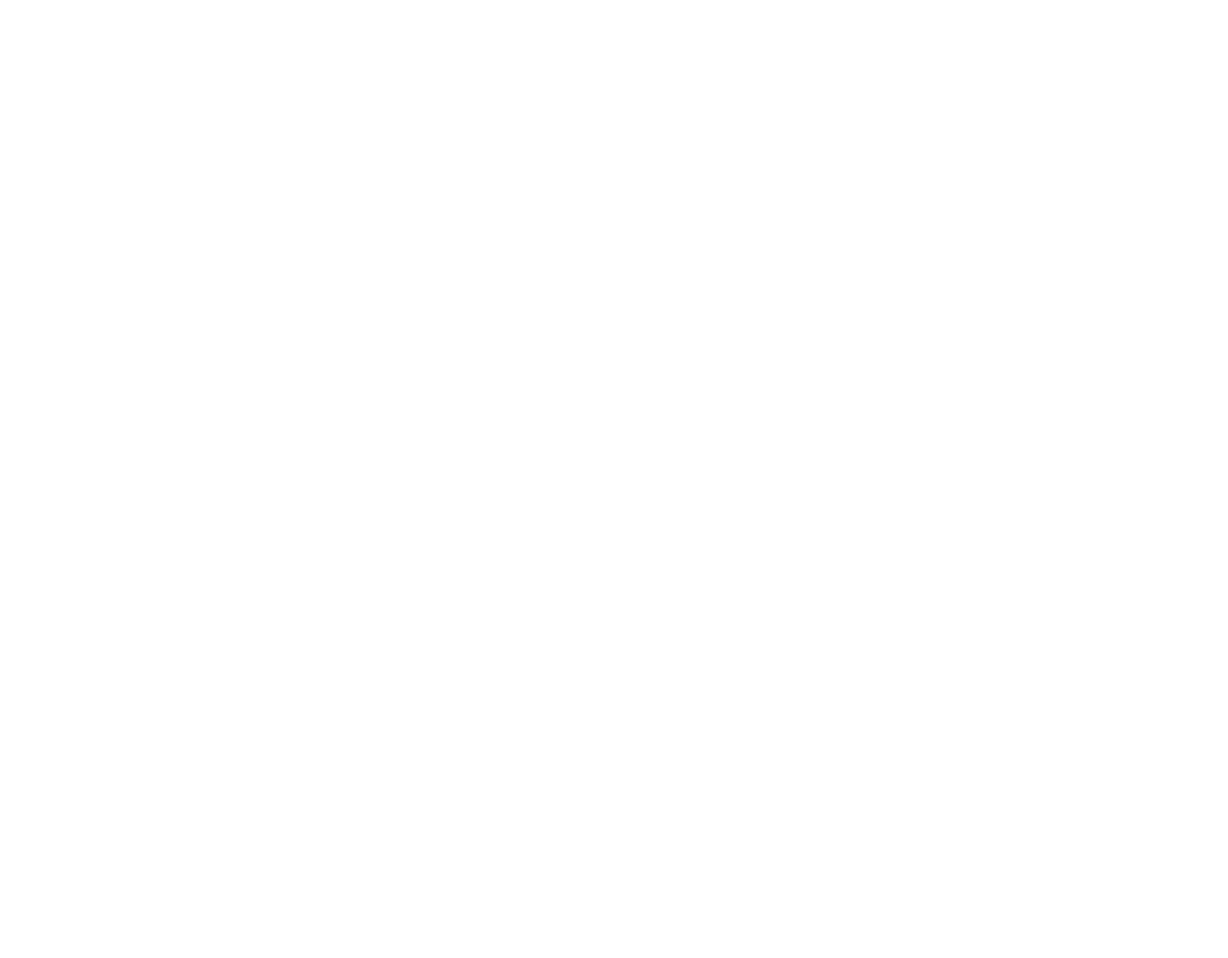
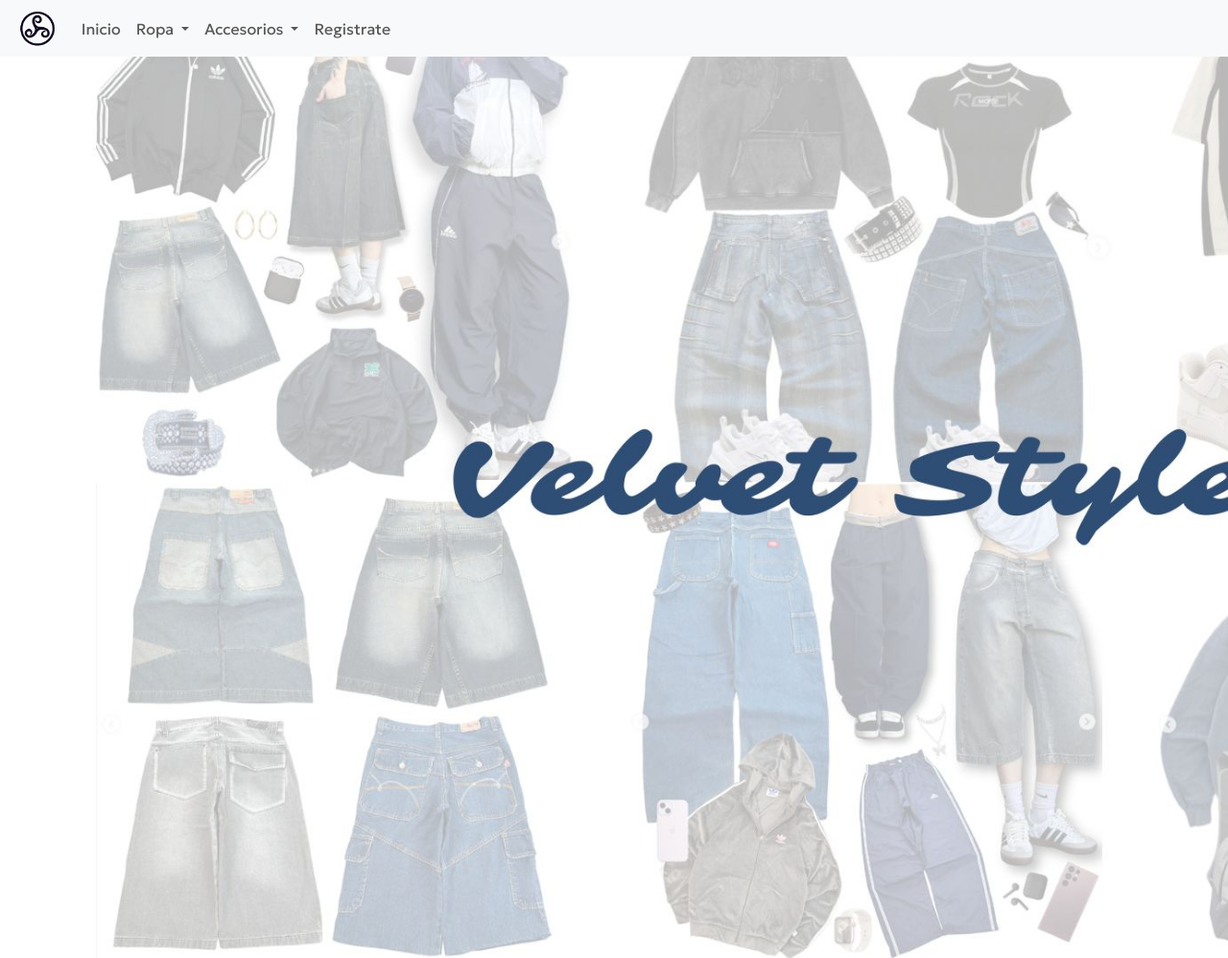
Before and after one commit to avrugoncalves/TP3_Goncalves_Jans, a plain HTML site: page index.html in a window 1280 px wide. Shown: the whole page at 96% size. Before the commit the page ends 800 px from the top, so only its background shows below. Drawn offline with nearby package versions, Linux system fonts and the light colour scheme.

Commit message:
terminé el header de la página inicial

```diff
--- a/css/main-style.css
+++ b/css/main-style.css
@@ -0,0 +1,51 @@
+*{
+    margin: 0;
+    padding: 0;
+    font-family: "Geologica", sans-serif;
+}
+
+#cont-rows{
+    margin: 0;
+    padding: 0;
+}
+#logo-nav{
+    width: 6%;
+    height: 6%;
+}
+.banner {
+    background-image: url('../assets/imagenes/fondo-header.PNG');
+    object-fit: cover;
+    background-size: cover;
+    height: 1000px;
+    position: relative;
+}
+#elementos-menu{
+    border-radius: 9%;
+    transition: background-color 0.7s ease;
+}
+#elementos-menu:hover{
+    background-color: rgb(201, 201, 201);
+}
+
+.nav-item.dropdown:hover .dropdown-menu {
+    display: block;
+    margin-top: 0;
+}
+
+.dropdown-menu {
+    background-color: rgb(248, 249, 250);
+    margin-top: 0;
+    transition: opacity 0.3s ease;
+    opacity: 0;
+}
+.dropdown-item{
+    background-color: rgb(248, 249, 250);
+    transition: background-color 0.5s ease;
+}
+.dropdown-item:hover{
+    background-color:rgb(201, 201, 201);
+}
+
+.dropdown:hover .dropdown-menu {
+    opacity: 1;
+}
--- a/index.html
+++ b/index.html
@@ -1,6 +1,9 @@
 <!DOCTYPE html>
 <html lang="en">
 <head>
+    <link rel="preconnect" href="https://fonts.googleapis.com">
+    <link rel="preconnect" href="https://fonts.gstatic.com" crossorigin>
+    <link href="https://fonts.googleapis.com/css2?family=Geologica:wght@100..900&display=swap" rel="stylesheet">
     <link rel="icon" href="assets/iconos/logo marca.png">
     <link href="https://cdn.jsdelivr.net/npm/bootstrap@5.3.3/dist/css/bootstrap.min.css" rel="stylesheet" integrity="sha384-QWTKZyjpPEjISv5WaRU9OFeRpok6YctnYmDr5pNlyT2bRjXh0JMhjY6hW+ALEwIH" crossorigin="anonymous">
     <script src="https://cdn.jsdelivr.net/npm/bootstrap@5.3.3/dist/js/bootstrap.bundle.min.js" integrity="sha384-YvpcrYf0tY3lHB60NNkmXc5s9fDVZLESaAA55NDzOxhy9GkcIdslK1eN7N6jIeHz" crossorigin="anonymous"></script>
@@ -9,7 +12,50 @@
     <meta name="viewport" content="width=device-width, initial-scale=1.0">
     <title>Velvet Style</title>
 </head>
-<body>
-
+<body >
+    <header>
+        <div class="row container-fluid" id="cont-rows">
+            <div class="col-lg-12 col-md-12 col-sm-12" id="cont-rows">
+                <div class="banner col-lg-12 col-md-12 col-sm-12">
+                    <nav class="navbar navbar-expand-lg navbar-light bg-light">
+                        <img id="logo-nav" src="assets/iconos/logo marca.png" alt="Logo Velvet">
+                        <button class="navbar-toggler" type="button" data-bs-toggle="collapse" data-bs-target="#navbarNav" aria-controls="navbarNav" aria-expanded="false" aria-label="Toggle navigation">
+                            <span class="navbar-toggler-icon"></span>
+                        </button>
+                        <div class="collapse navbar-collapse" id="navbarNav">
+                            <ul class="navbar-nav">
+                                <li class="nav-item" id="elementos-menu">
+                                    <a class="nav-link" href="#">Inicio</a>
+                                </li>
+                                <li class="nav-item dropdown" id="elementos-menu">
+                                    <a class="nav-link dropdown-toggle" href="#" id="navbarDropdown" role="button" data-bs-toggle="dropdown" aria-expanded="false">
+                                        Ropa
+                                    </a>
+                                    <ul class="dropdown-menu">
+                                        <li><a class="dropdown-item" href="#">Remeras</a></li>
+                                        <li><a class="dropdown-item" href="#">Pantalones</a></li>
+                                        <li><a class="dropdown-item" href="#">Buzos</a></li>
+                                    </ul>
+                                </li>
+                                <li class="nav-item dropdown" id="elementos-menu">
+                                    <a class="nav-link dropdown-toggle" href="#" id="navbarDropdown" role="button" data-bs-toggle="dropdown" aria-expanded="false">
+                                        Accesorios
+                                    </a>
+                                    <ul class="dropdown-menu">
+                                        <li><a class="dropdown-item" href="#">Gorras</a></li>
+                                        <li><a class="dropdown-item" href="#">Bolsos</a></li>
+                                        <li><a class="dropdown-item" href="#">Pañuelos</a></li>
+                                    </ul>
+                                </li>
+                                <li class="nav-item" id="elementos-menu">
+                                    <a class="nav-link" href="#">Registrate</a>
+                                </li>
+                            </ul>
+                        </div>
+                    </nav>
+                </div>
+            </div>
+        </div>
+    </header>
 </body>
 </html>
```
Also changed, not shown: assets/iconos/favicon-32x32.png (deleted), assets/imagenes/fondo-header.PNG (added).
